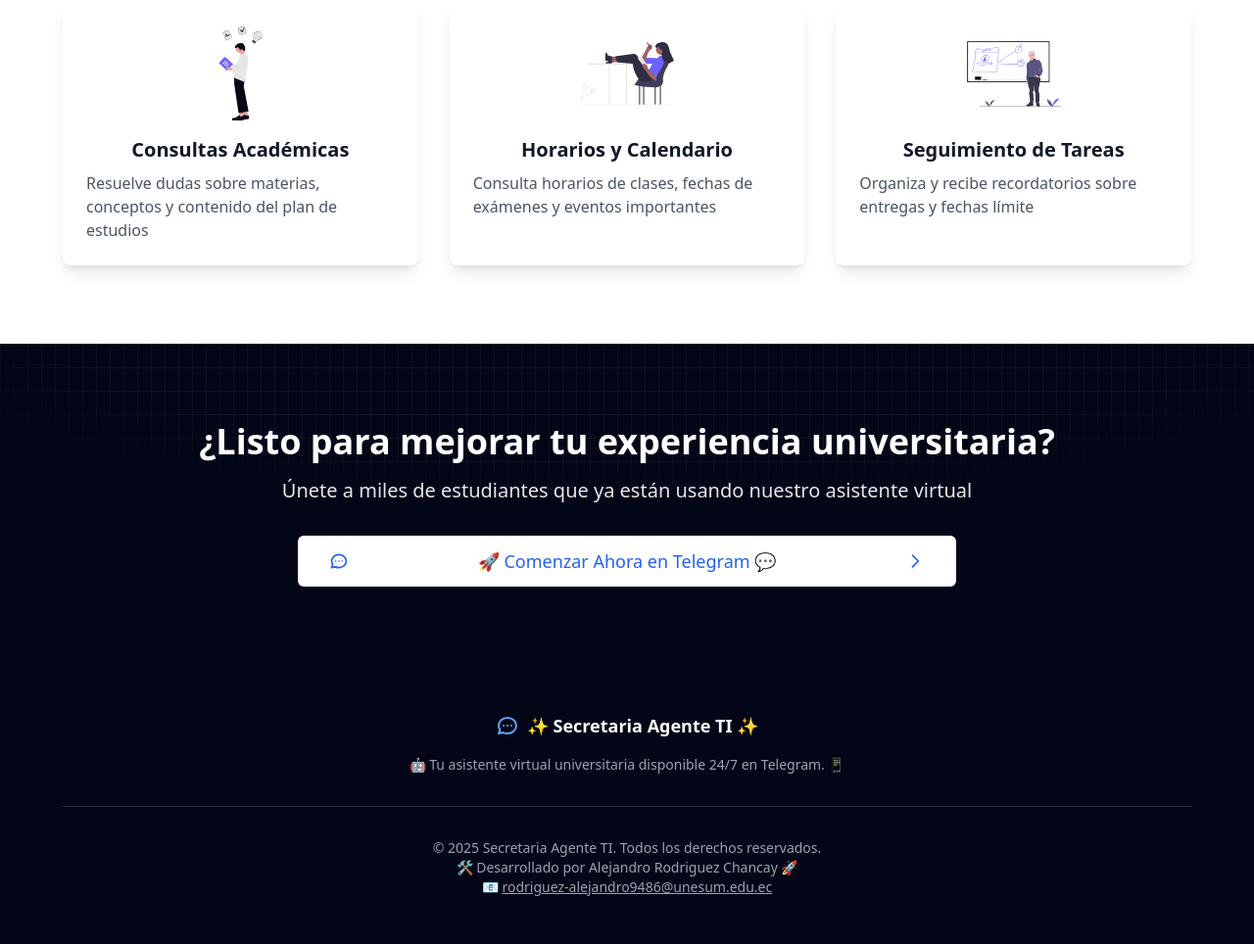
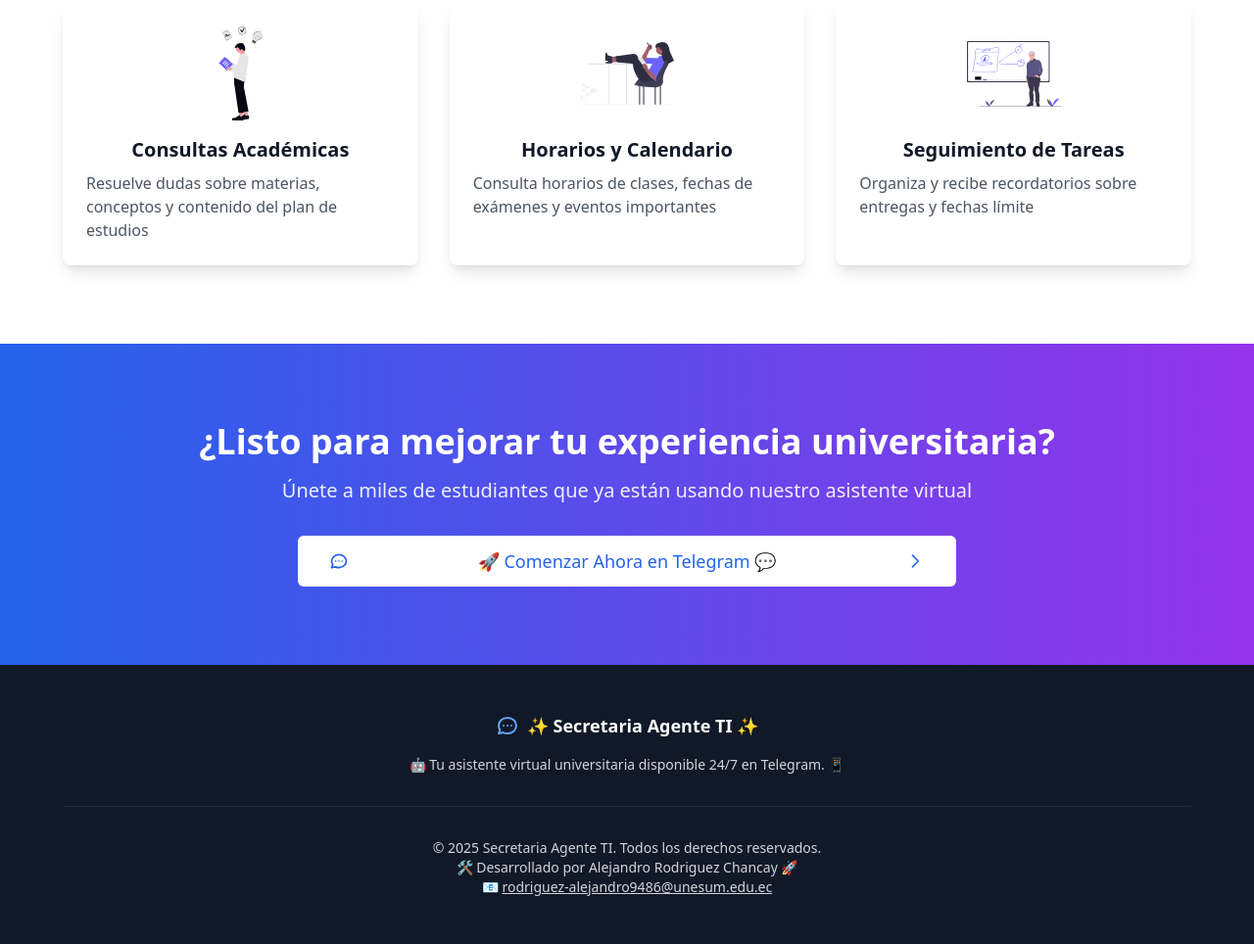
Before and after one commit to secretariaagenteti/telegram-bot-site, an Astro site: page / in a window 1280 px wide. Shown: the part 825-1789 px from the top of the page at 98% size. Built offline with nearby package versions, Linux system fonts and the light colour scheme; Astro itself is replaced by a stand-in of ours.

Commit message:
💄 Fix style

```diff
--- a/src/components/CtaSection.astro
+++ b/src/components/CtaSection.astro
@@ -1,11 +1,6 @@
 ---
 ---
-<section class="relative py-20 px-4 text-white">
-  <div class="absolute inset-0 -z-10 h-full w-full">
-    <div class="relative h-full w-full bg-slate-950">
-      <div class="absolute bottom-0 left-0 right-0 top-0 bg-[linear-gradient(to_right,#4f4f4f2e_1px,transparent_1px),linear-gradient(to_bottom,#4f4f4f2e_1px,transparent_1px)] bg-[size:14px_24px] [mask-image:radial-gradient(ellipse_60%_50%_at_50%_0%,#000_70%,transparent_100%)]"></div>
-    </div>
-  </div>
+<section class="py-20 px-4 bg-gradient-to-r from-blue-600 to-purple-600 text-white">
   <div class="container mx-auto max-w-4xl text-center">
     <h2 class="text-3xl md:text-4xl font-bold mb-4">¿Listo para mejorar tu experiencia universitaria?</h2>
     <p class="text-xl opacity-90 mb-8">
--- a/src/components/Footer.astro
+++ b/src/components/Footer.astro
@@ -1,18 +1,17 @@
 ---
 const projectName = 'Secretaria Agente TI';
 ---
-<footer class="relative text-white dark:text-gray-100 py-12 px-4">
-  <div class="absolute inset-0 -z-10 h-full w-full bg-slate-950"></div>
+<footer class="relative bg-gray-900 text-gray-100 dark:bg-gray-950 dark:text-gray-100 py-12 px-4">
   <div class="container mx-auto max-w-6xl text-center">
     <div class="flex items-center justify-center space-x-2 mb-4">
       <svg class="h-6 w-6 text-blue-400 dark:text-blue-300" fill="none" stroke="currentColor" viewBox="0 0 24 24">
         <path stroke-linecap="round" stroke-linejoin="round" stroke-width="2" d="M8 12h.01M12 12h.01M16 12h.01M21 12c0 4.418-4.03 8-9 8a9.863 9.863 0 01-4.255-.949L3 20l1.395-3.72C3.512 15.042 3 13.574 3 12c0-4.418 4.03-8 9-8s9 3.582 9 8z"></path>
       </svg>
-      <span class="text-lg font-bold">✨ {projectName} ✨</span>
+    <span class="text-lg font-bold text-white dark:text-gray-100">✨ {projectName} ✨</span>
     </div>
-    <p class="text-gray-400 dark:text-gray-300 text-sm mb-8">🤖 Tu asistente virtual universitaria disponible 24/7 en Telegram. 📱</p>
+    <p class="text-gray-300 dark:text-gray-300 text-sm mb-8">🤖 Tu asistente virtual universitaria disponible 24/7 en Telegram. 📱</p>
     <div class="border-t border-gray-800 dark:border-gray-700 pt-8">
-      <p class="text-sm text-gray-400 dark:text-gray-300">&copy; 2025 {projectName}. Todos los derechos reservados.<br />
+      <p class="text-sm text-gray-300">&copy; 2025 {projectName}. Todos los derechos reservados.<br />
         🛠️ Desarrollado por Alejandro Rodriguez Chancay 🚀<br />
         📧 <a href="mailto:rodriguez-alejandro9486@unesum.edu.ec" class="underline hover:text-blue-400 dark:hover:text-blue-300">rodriguez-alejandro9486@unesum.edu.ec</a>
       </p>
```
